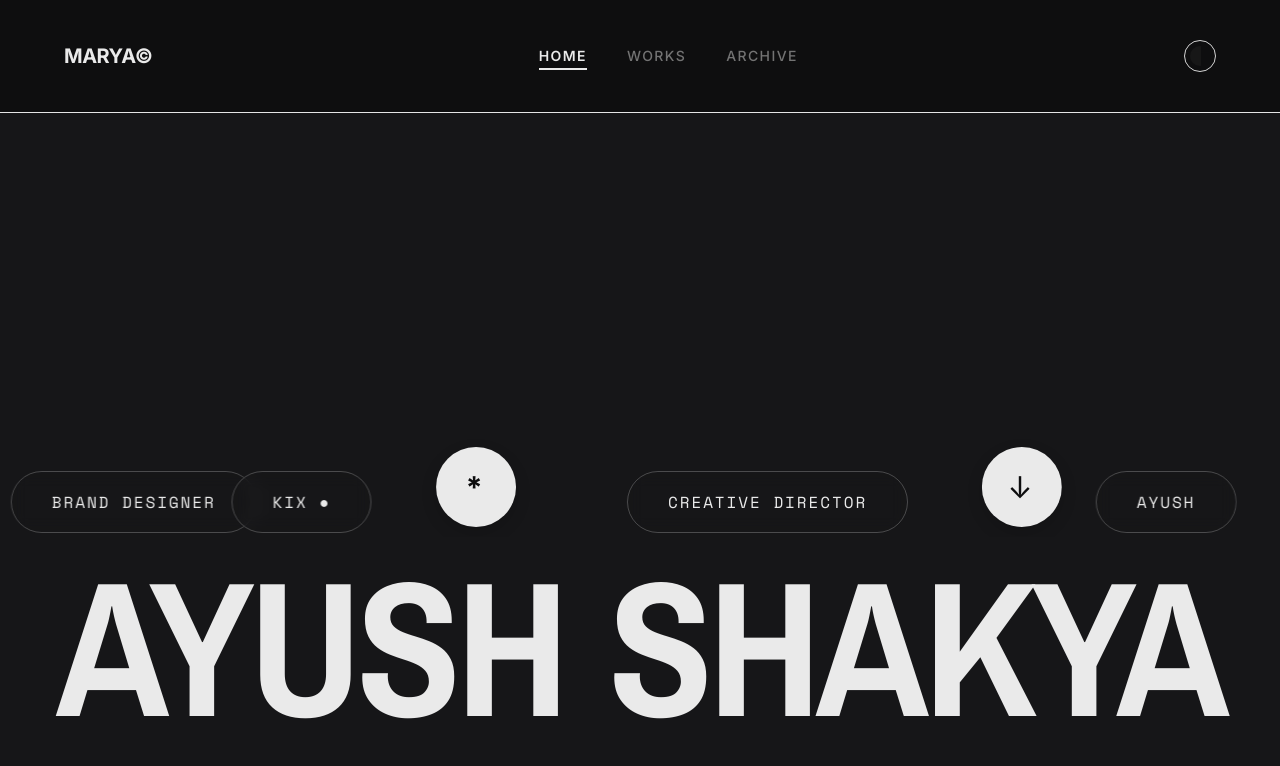
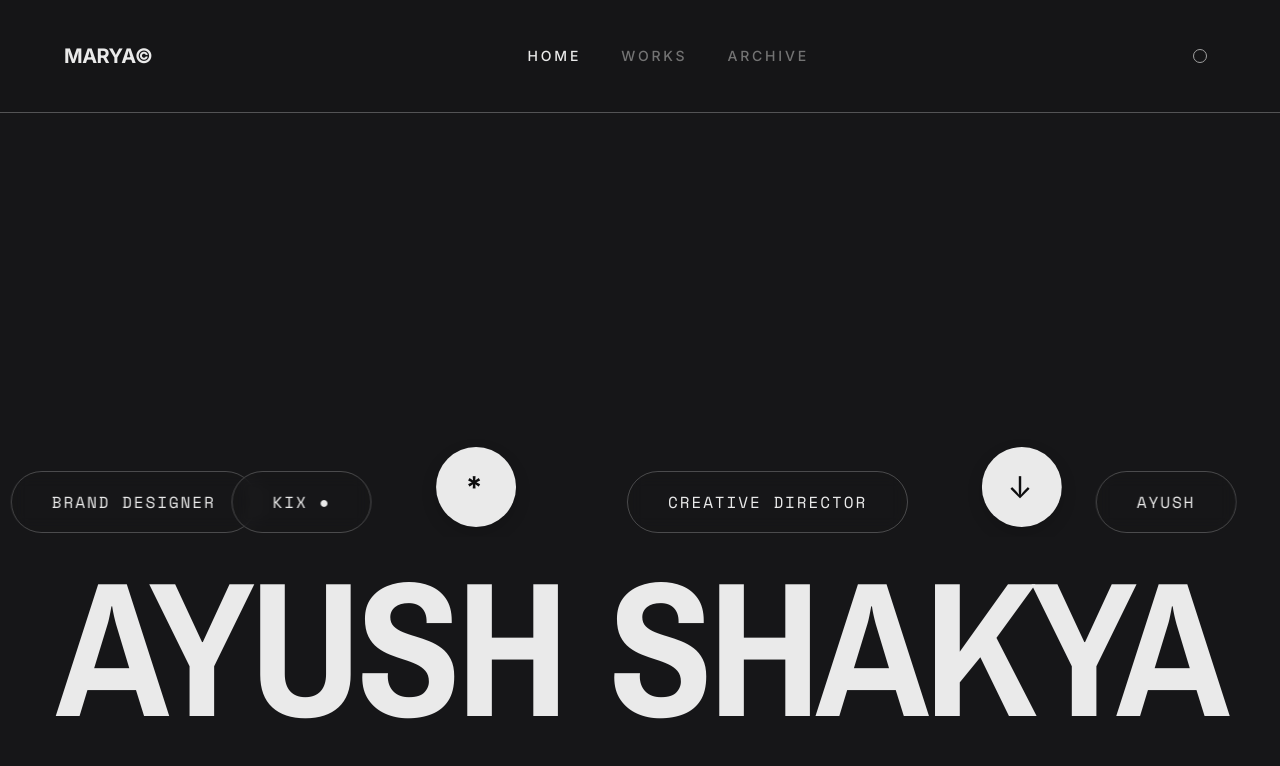
Before and after one commit to AyShakya/Portfolio-AyushShakya, a React (Vite) app: page / in a window 1280 px wide. Shown: the top 766 px of the page. Built offline with nearby package versions, Linux system fonts and the light colour scheme.

Commit message:
style(navbar): refine theme switcher and active link styling

```diff
--- a/src/components/Navbar.jsx
+++ b/src/components/Navbar.jsx
@@ -41,7 +41,7 @@ export default function Navbar() {
       initial={{ opacity: 0 }}
       animate={{ opacity: 1 }}
       transition={{ delay: 0.15, duration: 0.4, ease: [0.16, 1, 0.3, 1] }}
-      className="w-full px-[5vw] py-8 md:py-10 flex items-center justify-between border-b border-neutral-200 dark:border-neutral-900 transition-colors duration-300 sticky top-0 z-50 bg-[#0d0d0e]/80 dark:bg-[#0d0d0e]/80 light:bg-white/80 backdrop-blur-md"
+      className="w-full px-[5vw] py-8 md:py-10 flex items-center justify-between border-b border-neutral-200/30 dark:border-transparent transition-colors duration-300 sticky top-0 z-50 bg-[#161618]/80 dark:bg-[#161618]/80 light:bg-white/80 backdrop-blur-md"
     >
       {/* Logo */}
       <Link
@@ -59,8 +59,8 @@ export default function Navbar() {
             <Link
               key={link.path}
               to={link.path}
-              className={`relative py-1 text-xs md:text-sm font-medium tracking-widest transition-colors duration-250 ${
-                active ? 'text-[#eaeaea] font-semibold' : 'text-neutral-500 hover:text-[#eaeaea]'
+              className={`relative py-1 text-xs md:text-sm font-medium tracking-[0.2em] transition-colors duration-250 ${
+                active ? 'text-[#eaeaea]' : 'text-neutral-500 hover:text-[#eaeaea]'
               }`}
             >
               <motion.span
@@ -70,13 +70,6 @@ export default function Navbar() {
               >
                 {link.name}
               </motion.span>
-              {active && (
-                <motion.div
-                  layoutId="active-indicator"
-                  className="absolute bottom-0 left-0 right-0 h-[2px] bg-[#eaeaea] dark:bg-[#eaeaea]"
-                  transition={{ type: 'spring', stiffness: 320, damping: 24 }}
-                />
-              )}
             </Link>
           );
         })}
@@ -85,15 +78,15 @@ export default function Navbar() {
       {/* Theme Switcher Button */}
       <motion.button
         onClick={toggleTheme}
-        whileHover={{ scale: 1.05 }}
-        whileTap={{ scale: 0.95 }}
+        whileHover={{ scale: 1.15 }}
+        whileTap={{ scale: 0.9 }}
         transition={{ type: 'spring', stiffness: 400, damping: 30 }}
-        className="w-8 h-8 rounded-full border border-neutral-300 dark:border-neutral-800 flex items-center justify-center cursor-pointer hover:bg-neutral-100 dark:hover:bg-neutral-900 transition-colors focus:outline-none"
+        className="w-8 h-8 flex items-center justify-center cursor-pointer focus:outline-none"
         aria-label="Toggle theme"
       >
-        <div className="w-5 h-5 rounded-full overflow-hidden flex">
-          <div className="w-2.5 h-5 bg-neutral-900 dark:bg-neutral-100"></div>
-          <div className="w-2.5 h-5 bg-transparent border-l border-neutral-900 dark:border-neutral-100"></div>
+        <div className="w-3.5 h-3.5 rounded-full overflow-hidden flex border border-neutral-400 dark:border-[#eaeaea]/30">
+          <div className={`w-1/2 h-full ${isLight ? 'bg-neutral-300' : 'bg-transparent dark:bg-transparent'}`}></div >
+          <div className={`w-1/2 h-full ${isLight ? 'bg-neutral-950' : 'bg-transparent dark:bg-[#eaeaea]'}`}></div >
         </div>
       </motion.button>
     </motion.header>
```
